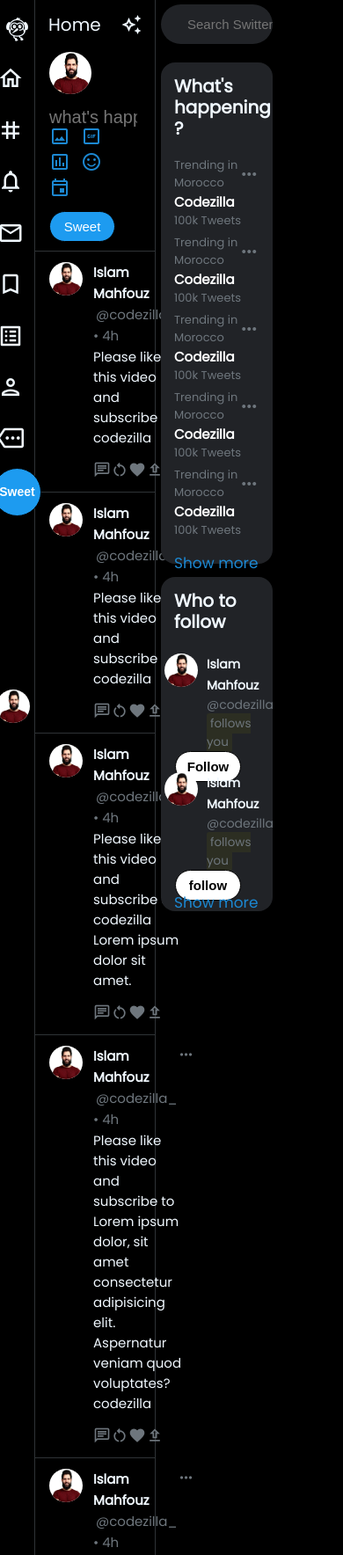
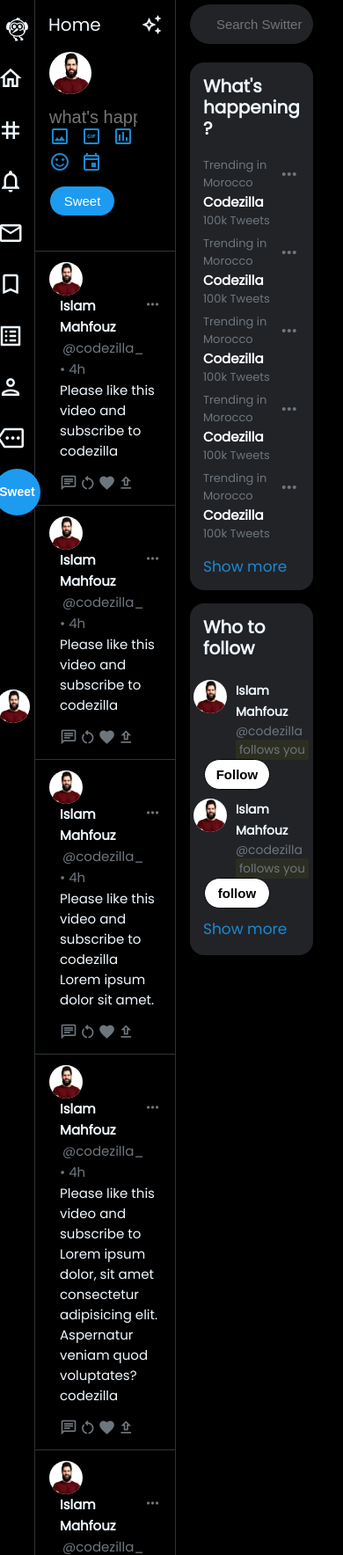
Before and after one commit to 9adi3/saiss, a PHP site: page /twitter.html in a window 390 px wide; the page is wider, and only the part inside the window is pictured. Shown: the top 1768 px of that part at 88% size. Run offline with PHP 8.4, Linux system fonts and the light colour scheme.

Commit message:
Update twitter.css

```diff
--- a/twitter.css
+++ b/twitter.css
@@ -47,7 +47,7 @@
 .new-tweet-actions .tweet-button{width: 75px;height: 35px;margin: 0;
     font-weight: 400;font-size: 1.5rem;  }
 .feed-tweet{display: flex; width: 100%;min-height: 100px; padding: 12px 16px 0 16px;
-    border-top: 1px solid #2f3336;cursor: pointer;}
+    border-top: 1px solid #2f3336;cursor: pointer;flex-wrap: wrap;}
 .feed-tweet-details{display: flex; flex-direction: column; width: 100%;margin-left: 12px;}
 .feed-tweet i{color:#6e767d; font-size: 2rem;width: 20px;}
 .tweeter-details{display: flex;align-items: flex-start;justify-content: space-between;
@@ -105,8 +105,11 @@
     .nav-links{align-items: center;}
     .nav-links a i{margin-left: 0;}
     .nav-links a, .main-account a{padding: 10px 10px;}
-    .follow{height: 380px;}
+    .side-feed{ width: 100%;margin-left: 10px;}
+    .follow{height: 400px;}
     .follow-profile{height:120px;margin-bottom: 10px;padding: 4px;}
     .follow-profile:hover{background-color: #2f3336; border-radius:20px;}
+    .main-feed{width: 70%;margin: 0 0 0 0px;}
+    .trending{ height: 600px;}
 
 }
```
